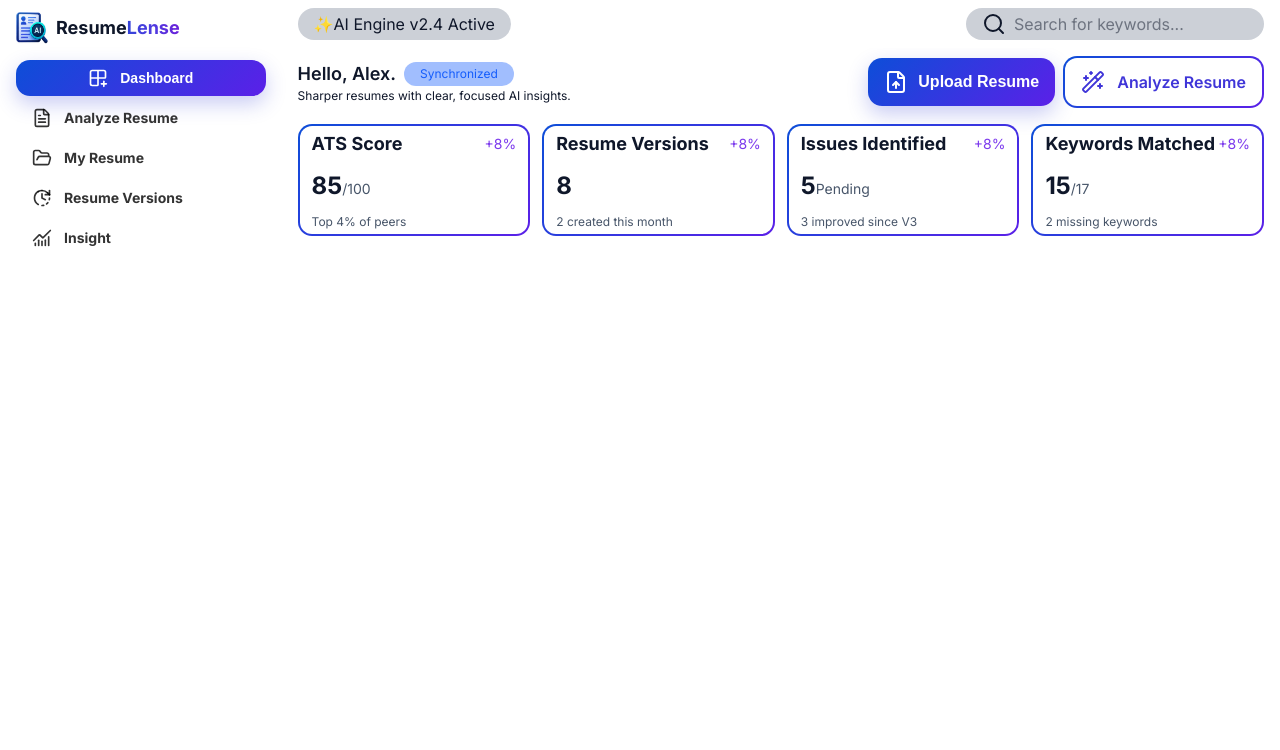
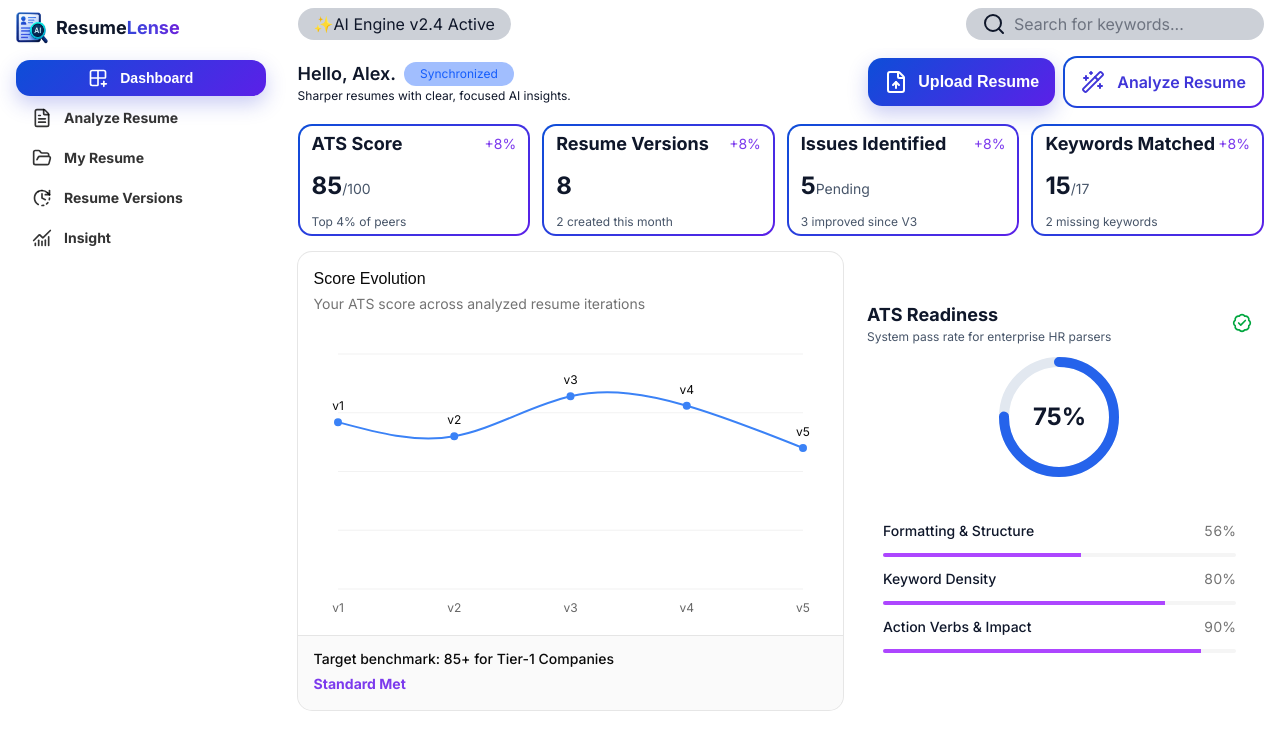
Before and after one commit to LakshanJayalath171/Resume-Analyzer, a React (Vite) app: page /dashboard in a window 1280 px wide. Shown: the top 750 px of the page. Built offline with nearby package versions, Linux system fonts and the light colour scheme.

Commit message:
Created all UI of the chart and circular progress

```diff
--- a/src/components/Chart.tsx
+++ b/src/components/Chart_component.tsx
@@ -1,7 +1,4 @@
-"use client"
-
-import { TrendingUp } from "lucide-react"
-import { CartesianGrid, LabelList, Line, LineChart } from "recharts"
+import { CartesianGrid, LabelList, Line, LineChart, XAxis } from "recharts"
 
 import {
   Card,
@@ -21,46 +18,54 @@ import {
 export const description = "A line chart with a custom label"
 
 const chartData = [
-  { browser: "chrome", visitors: 275, fill: "var(--color-chrome)" },
-  { browser: "safari", visitors: 200, fill: "var(--color-safari)" },
-  { browser: "firefox", visitors: 187, fill: "var(--color-firefox)" },
-  { browser: "edge", visitors: 173, fill: "var(--color-edge)" },
-  { browser: "other", visitors: 90, fill: "var(--color-other)" },
+  { version: "v1", score: 71 },
+  { version: "v2", score: 65 },
+  { version: "v3", score: 82 },
+  { version: "v4", score: 78 },
+  { version: "v5", score: 60 },
 ]
 
 const chartConfig = {
-  visitors: {
-    label: "Visitors",
+  score: {
+    label: "score",
+    color: "#3b82f6",
+  },
+  v1: {
+    label: "v1",
+    color: "var(--chart-1)",
+  },
+  v2: {
+    label: "v2",
     color: "var(--chart-2)",
   },
-  chrome: {
-    label: "Chrome",
-    color: "var(--chart-1)",
-  },
-  safari: {
-    label: "Safari",
-    color: "var(--chart-2)",
-  },
-  firefox: {
-    label: "Firefox",
+  v3: {
+    label: "v3",
     color: "var(--chart-3)",
   },
-  edge: {
-    label: "Edge",
+  v4: {
+    label: "v4",
     color: "var(--chart-4)",
   },
-  other: {
-    label: "Other",
+  v5: {
+    label: "v5",
     color: "var(--chart-5)",
   },
 } satisfies ChartConfig
 
-export function ChartLineLabelCustom() {
+
+interface ChartLineLabelCustomProps {
+  title:string
+  description:string
+  footerHeader:string
+  footerDescription:string
+}
+
+export function ChartLineLabelCustom({title, description,footerHeader,footerDescription}:ChartLineLabelCustomProps) {
   return (
     <Card>
       <CardHeader>
-        <CardTitle>Line Chart - Custom Label</CardTitle>
-        <CardDescription>January - June 2024</CardDescription>
+        <CardTitle>{title}</CardTitle>
+        <CardDescription>{description}</CardDescription>
       </CardHeader>
       <CardContent>
         <ChartContainer config={chartConfig}>
@@ -74,23 +79,29 @@ export function ChartLineLabelCustom() {
             }}
           >
             <CartesianGrid vertical={false} />
+            <XAxis
+              dataKey="version"
+              tickLine={false}
+              axisLine={false}
+              tickMargin={8}
+            />
             <ChartTooltip
               cursor={false}
               content={
                 <ChartTooltipContent
                   indicator="line"
-                  nameKey="visitors"
+                  nameKey="score"
                   hideLabel
                 />
               }
             />
             <Line
-              dataKey="visitors"
+              dataKey="score"
               type="natural"
-              stroke="var(--color-visitors)"
+              stroke="var(--color-score)"
               strokeWidth={2}
               dot={{
-                fill: "var(--color-visitors)",
+                fill: "var(--color-score)",
               }}
               activeDot={{
                 r: 6,
@@ -101,7 +112,7 @@ export function ChartLineLabelCustom() {
                 offset={12}
                 className="fill-foreground"
                 fontSize={12}
-                dataKey="browser"
+                dataKey="version"
                 formatter={(value) =>
                   chartConfig[value as keyof typeof chartConfig]?.label
                 }
@@ -112,10 +123,10 @@ export function ChartLineLabelCustom() {
       </CardContent>
       <CardFooter className="flex-col items-start gap-2 text-sm">
         <div className="flex gap-2 leading-none font-medium">
-          Trending up by 5.2% this month <TrendingUp className="h-4 w-4" />
+          {footerHeader}
         </div>
-        <div className="leading-none text-muted-foreground">
-          Showing total visitors for the last 6 months
+        <div className="text-purple font-bold">
+          {footerDescription}
         </div>
       </CardFooter>
     </Card>
--- /dev/null
+++ b/src/components/Circular_progress.tsx
@@ -0,0 +1,62 @@
+interface CircularProgressProps {
+  value: number;
+  size?: number;
+  strokeWidth?: number;
+}
+
+const CircularProgress = ({
+  value,
+  size = 120,
+  strokeWidth = 10,
+}: CircularProgressProps) => {
+  const radius = (size - strokeWidth) / 2;
+  const circumference = 2 * Math.PI * radius;
+  const offset = circumference - (value / 100) * circumference;
+
+  return (
+    <div
+      className="relative"
+      style={{ width: size, height: size }}
+    >
+      <svg
+        width={size}
+        height={size}
+        viewBox={`0 0 ${size} ${size}`}
+        className="-rotate-90"
+      >
+        {/* Background circle */}
+        <circle
+          cx={size / 2}
+          cy={size / 2}
+          r={radius}
+          fill="none"
+          stroke="#E2E8F0"
+          strokeWidth={strokeWidth}
+        />
+
+        {/* Progress circle */}
+        <circle
+          cx={size / 2}
+          cy={size / 2}
+          r={radius}
+          fill="none"
+          stroke="#2563EB"
+          strokeWidth={strokeWidth}
+          strokeLinecap="round"
+          strokeDasharray={circumference}
+          strokeDashoffset={offset}
+          className="transition-all duration-700 ease-out"
+        />
+      </svg>
+
+      {/* Percentage */}
+      <div className="absolute inset-0 flex items-center justify-center">
+        <span className="text-2xl font-bold text-slate-900">
+          {value}%
+        </span>
+      </div>
+    </div>
+  );
+};
+
+export default CircularProgress;
--- a/src/components/Dashbord_comp.tsx
+++ b/src/components/Dashbord_comp.tsx
@@ -1,90 +1,192 @@
-import { FileUp , WandSparkles} from 'lucide-react';
+import { FileUp , Verified, WandSparkles} from 'lucide-react';
+import { ChartLineLabelCustom } from './Chart_component';
+import CircularProgress from './Circular_progress';
+
+import {
+  Progress,
+  ProgressLabel,
+  ProgressValue,
+} from "@/components/ui/progress"
+
 
 const Dashbord_comp = () => {
   return (
     <div className="w-full h-full px-4 py-2 flex flex-col gap-4">
-
       {/* heading section */}
       <div className="flex items-center justify-between">
         <div>
           <div className="flex items-center gap-2 ">
             <h1 className="text-primary font-semibold text-lg">Hello, Alex.</h1>
-                    <div className="text-blue-600 bg-blue-600/40 px-4 py-1 rounded-full text-xs">Synchronized</div>
+            <div className="text-blue-600 bg-blue-600/40 px-4 py-1 rounded-full text-xs">
+              Synchronized
             </div>
-                <p className="text-xs font-light">Sharper resumes with clear, focused AI insights.</p>
+          </div>
+          <p className="text-xs font-light">
+            Sharper resumes with clear, focused AI insights.
+          </p>
         </div>
 
         <div className="flex items-center justify-center gap-2">
-                <button className="bg-special px-4 py-3 rounded-full text-white text-sm flex items-center justify-center gap-3"><FileUp/>Upload Resume</button>
-                <button className="px-4 py-3 btn-secondary flex items-center justify-center gap-3"><WandSparkles/> Analyze Resume</button>
+          <button className="bg-special px-4 py-3 rounded-full text-white text-sm flex items-center justify-center gap-3">
+            <FileUp />
+            Upload Resume
+          </button>
+          <button className="px-4 py-3 btn-secondary flex items-center justify-center gap-3">
+            <WandSparkles /> Analyze Resume
+          </button>
         </div>
       </div>
 
       {/* cards */}
 
-        <div className='grid grid-cols-4 gap-3'>
+      <div className="grid grid-cols-4 gap-3">
         {/* first card */}
-            <div className='btn-secondary px-3 py-1'>
-                <div className='flex items-center justify-between'>
-                    <h1 className='text-primary font-bold text-lg capitalize'>ATS Score</h1>
-                    <p className='text-purple font-light text-sm'>+8%</p>
+        <div className="btn-secondary px-3 py-1">
+          <div className="flex items-center justify-between">
+            <h1 className="text-primary font-bold text-lg capitalize">
+              ATS Score
+            </h1>
+            <p className="text-purple font-light text-sm">+8%</p>
           </div>
 
           <div className="py-3">
-                    <h1 className='text-2xl font-bold text-primary'>85<span className='text-secondary font-light text-sm'>/100</span></h1>
+            <h1 className="text-2xl font-bold text-primary">
+              85<span className="text-secondary font-light text-sm">/100</span>
+            </h1>
           </div>
           <div>
-                    <p className='text-xs font-light text-secondary'>Top 4% of peers</p>
+            <p className="text-xs font-light text-secondary">Top 4% of peers</p>
           </div>
         </div>
 
         {/* second card */}
-            <div className='btn-secondary px-3 py-1'>
-                <div className='flex items-center justify-between'>
-                    <h1 className='text-primary font-bold text-lg capitalize'>Resume Versions</h1>
-                    <p className='text-purple font-light text-sm'>+8%</p>
+        <div className="btn-secondary px-3 py-1">
+          <div className="flex items-center justify-between">
+            <h1 className="text-primary font-bold text-lg capitalize">
+              Resume Versions
+            </h1>
+            <p className="text-purple font-light text-sm">+8%</p>
           </div>
 
           <div className="py-3">
-                    <h1 className='text-2xl font-bold text-primary'>8</h1>
+            <h1 className="text-2xl font-bold text-primary">8</h1>
           </div>
           <div>
-                    <p className='text-xs font-light text-secondary'>2 created this month</p>
+            <p className="text-xs font-light text-secondary">
+              2 created this month
+            </p>
           </div>
         </div>
 
         {/* third card */}
 
-            <div className='btn-secondary px-3 py-1'>
-                <div className='flex items-center justify-between'>
-                    <h1 className='text-primary font-bold text-lg capitalize'>Issues Identified</h1>
-                    <p className='text-purple font-light text-sm'>+8%</p>
+        <div className="btn-secondary px-3 py-1">
+          <div className="flex items-center justify-between">
+            <h1 className="text-primary font-bold text-lg capitalize">
+              Issues Identified
+            </h1>
+            <p className="text-purple font-light text-sm">+8%</p>
           </div>
           <div className="py-3">
-                    <h1 className='text-2xl font-bold text-primary'>5<span className='text-secondary font-light text-sm'>Pending</span></h1>
+            <h1 className="text-2xl font-bold text-primary">
+              5
+              <span className="text-secondary font-light text-sm">Pending</span>
+            </h1>
           </div>
           <div>
-                    <p className='text-xs font-light text-secondary'>3 improved since V3</p>
+            <p className="text-xs font-light text-secondary">
+              3 improved since V3
+            </p>
           </div>
         </div>
 
         {/* fourth card */}
 
-            <div className='btn-secondary px-3 py-1'>
-                <div className='flex items-center justify-between'>
-                    <h1 className='text-primary font-bold text-lg capitalize'>Keywords Matched</h1>
-                    <p className='text-purple font-light text-sm'>+8%</p>
+        <div className="btn-secondary px-3 py-1">
+          <div className="flex items-center justify-between">
+            <h1 className="text-primary font-bold text-lg capitalize">
+              Keywords Matched
+            </h1>
+            <p className="text-purple font-light text-sm">+8%</p>
           </div>
           <div className="py-3">
-                    <h1 className='text-2xl font-bold text-primary'>15<span className='text-secondary font-light text-sm'>/17</span></h1>
+            <h1 className="text-2xl font-bold text-primary">
+              15<span className="text-secondary font-light text-sm">/17</span>
+            </h1>
           </div>
           <div>
-                    <p className='text-xs font-light text-secondary'>2 missing keywords</p>
+            <p className="text-xs font-light text-secondary">
+              2 missing keywords
+            </p>
+          </div>
+        </div>
+      </div>
+
+      {/* charts and progress section */}
+      <div className="flex items-center justify-center gap-3">
+        {/* line chart */}
+        <div className="flex-4">
+          <ChartLineLabelCustom
+            title="Score Evolution"
+            description="Your ATS score across analyzed resume iterations"
+            footerHeader="Target benchmark: 85+ for Tier-1 Companies"
+            footerDescription="Standard Met"
+          />
+        </div>
+
+        {/* progress */}
+        <div className="flex-3">
+          <div className=" px-3 py-1">
+            <div className="flex items-center justify-between">
+              <div>
+                <h1 className="text-primary font-bold text-lg capitalize">
+                  ATS Readiness
+                </h1>
+                <p className="text-xs font-light text-secondary">
+                  System pass rate for enterprise HR parsers
+                </p>
+              </div>
+
+              <div>
+                <Verified className="text-green-600" size={20} />
+              </div>
+            </div>
+            <div className="py-3 flex items-center justify-center gap-3">
+              <div>
+                <CircularProgress value={75} />
+              </div>
+            </div>
+
+            <div className="mt-6 flex flex-col gap-3 px-4 py-2">
+                {/* first progress */}
+                <div>
+                  <Progress value={56} className="w-full max-w-sm">
+                    <ProgressLabel>Formatting & Structure</ProgressLabel>
+                    <ProgressValue />
+                  </Progress>
+                </div>
+
+                {/* second progress */}
+                <div>
+                  <Progress value={80} className="w-full max-w-sm">
+                    <ProgressLabel>Keyword Density</ProgressLabel>
+                    <ProgressValue />
+                  </Progress>
+                </div>
+
+                {/* third progress */}
+                <div>
+                  <Progress value={90} className="w-full max-w-sm">
+                    <ProgressLabel>Action Verbs & Impact</ProgressLabel>
+                    <ProgressValue />
+                  </Progress>
                 </div>
               </div>
           </div>
         </div>
-  )
+      </div>
+    </div>
+  );
 }
 
 export default Dashbord_comp
```
Lines whose indentation alone changed are shown as unchanged.
